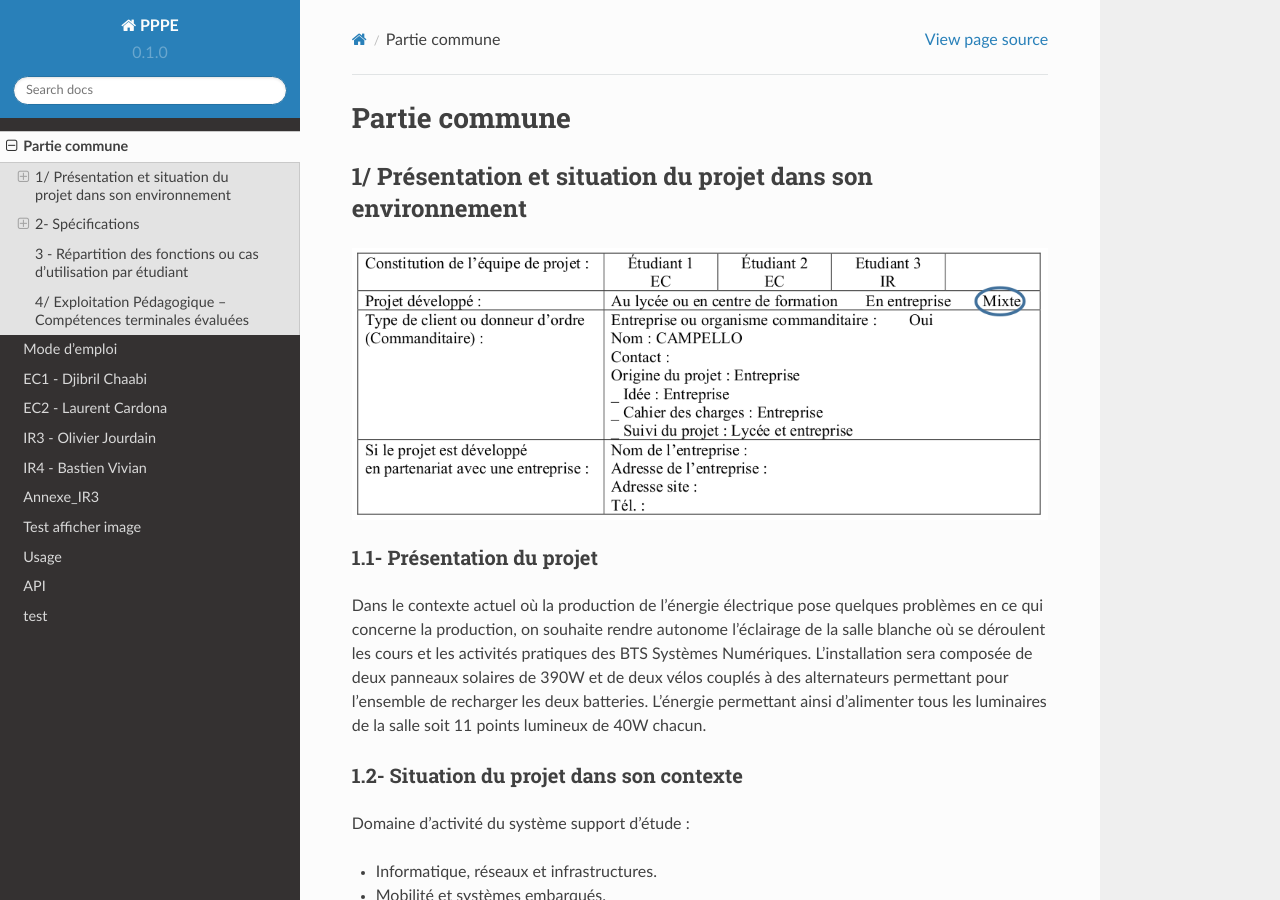
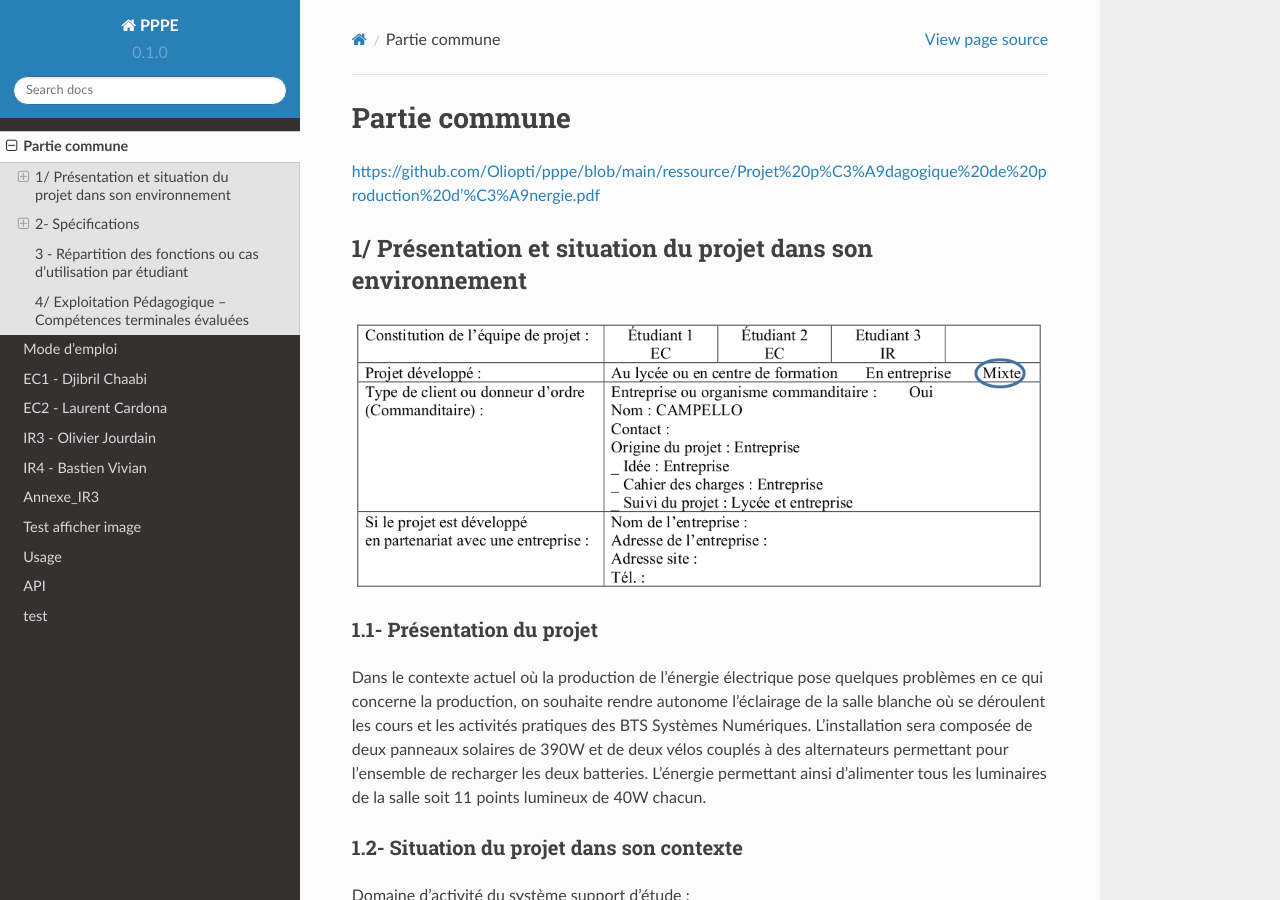
Before and after one commit to Oliopti/Documentation-PPPE, a Sphinx documentation site: the page built from docs/source/Partie_commune.rst, in a window 1280 px wide and 900 px high. Built offline with Sphinx 7.4.7 and the Read the Docs theme 2.0.0, drawn with Linux system fonts in a browser that asks for light colours; some of the changed lines change nothing that is shown.

Commit message:
Update Partie_commune.rst

```diff
--- a/docs/source/Partie_commune.rst
+++ b/docs/source/Partie_commune.rst
@@ -3,6 +3,7 @@ Partie commune
 
 .. _installation:
 
+https://github.com/Oliopti/pppe/blob/main/ressource/Projet%20p%C3%A9dagogique%20de%20production%20d'%C3%A9nergie.pdf
 
 1/ Présentation et situation du projet dans son environnement
 -------------------------------------------------------------
```
